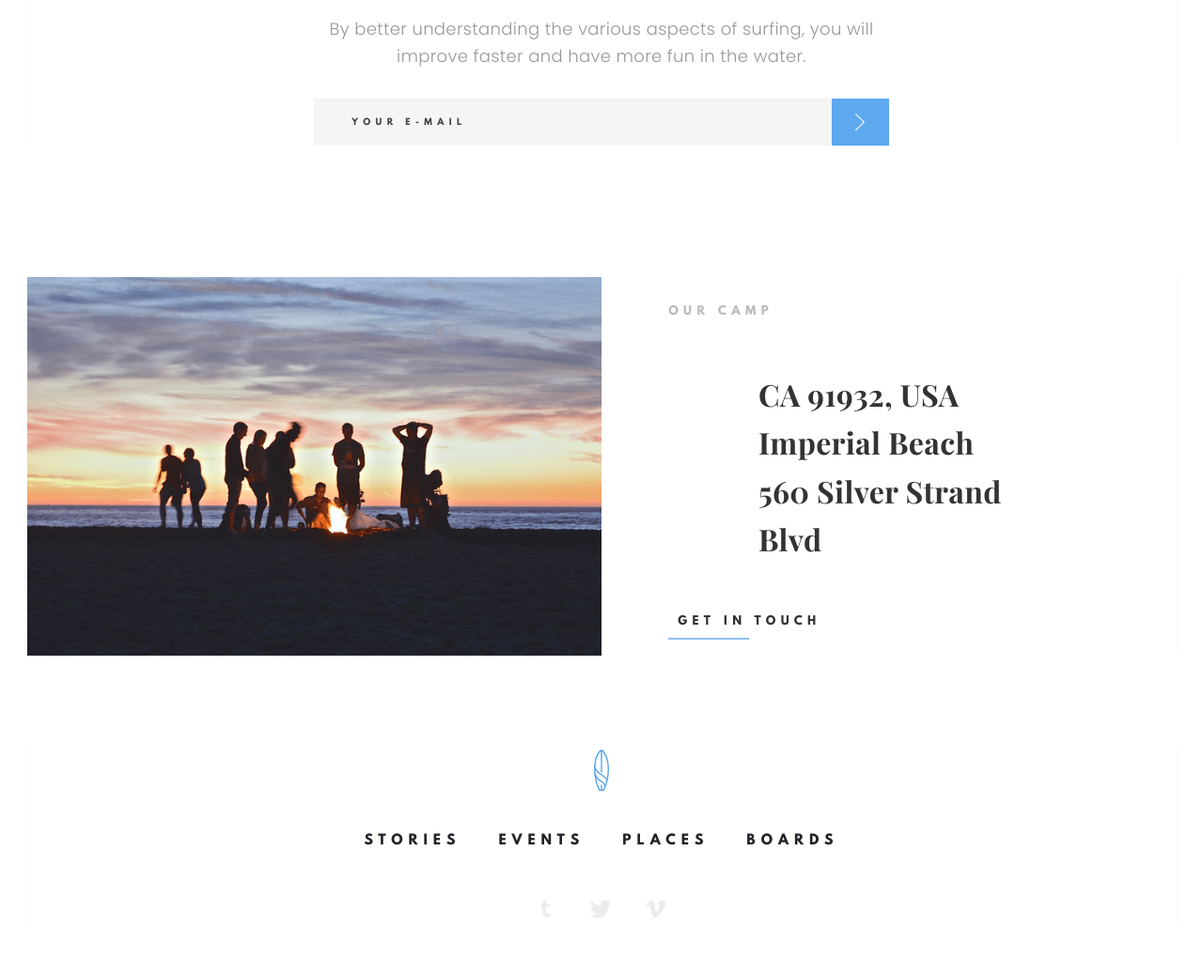
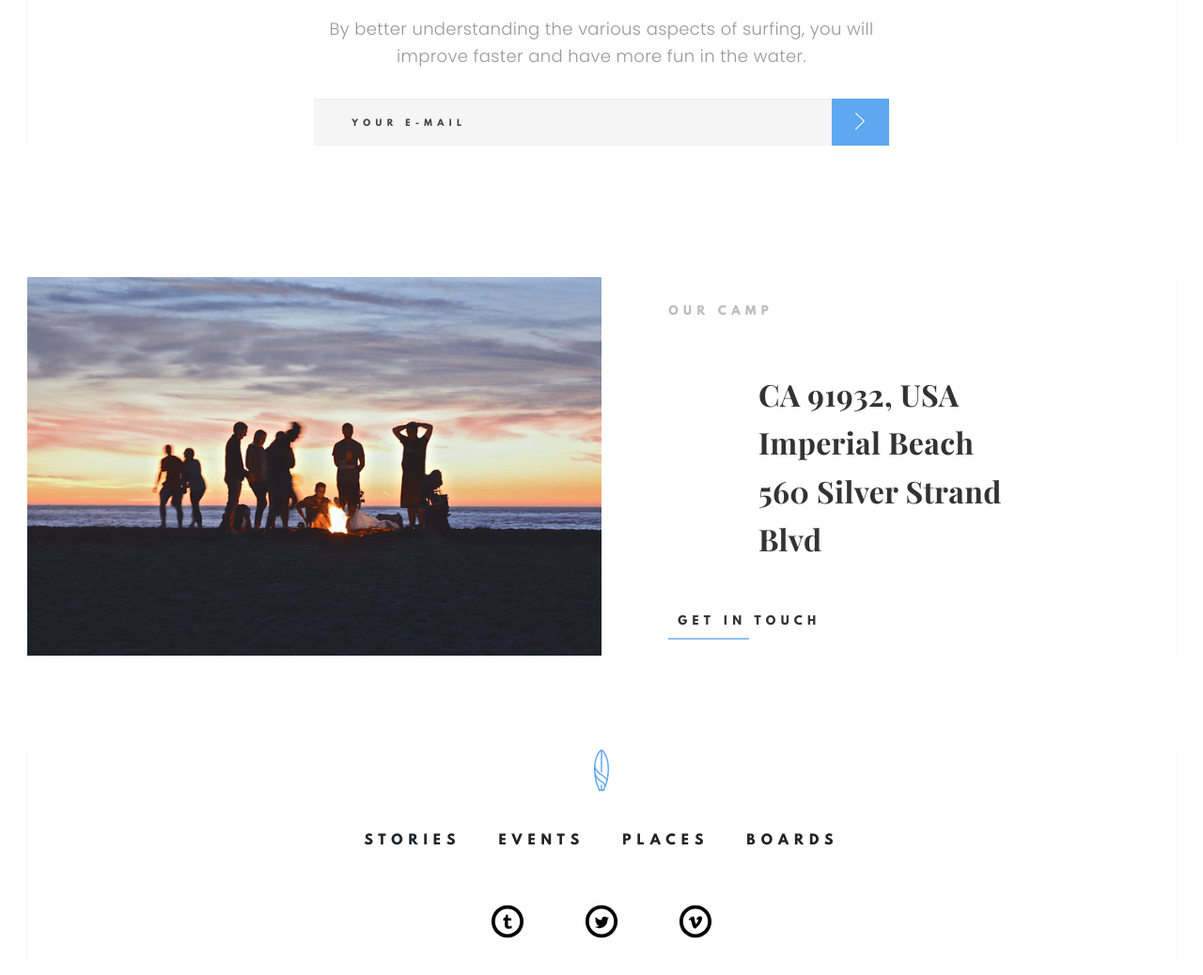
Before and after one commit to MultipleIllusionsi/Surfing-Camp, a website: page dist/index.html in a window 1280 px wide. Shown: the part 4207-5245 px from the top of the page at 94% size. Drawn offline with nearby package versions, Linux system fonts and the light colour scheme.

Commit message:
replace icon w/ svg, overwrite some semantic parts

```diff
--- a/dist/css/style.css
+++ b/dist/css/style.css
@@ -742,17 +742,16 @@ a {
     margin-top: 3rem;
     justify-content: center;
     position: relative; }
-    .subscribe-form div {
-      background-image: url(../img/send-button.png);
+    .subscribe-form button {
+      border: none;
+      background: #5da8ef;
       width: 5%; }
       @media only screen and (max-width: 37.5em) {
-        .subscribe-form div {
+        .subscribe-form button {
           width: 10%; } }
-      .subscribe-form div img {
-        position: absolute;
-        top: 50%;
-        transform: translate(-50%, -50%); }
-      .subscribe-form div:hover {
+      .subscribe-form button::after {
+        content: url(../img/arrow-button.png); }
+      .subscribe-form button:hover {
         cursor: pointer; }
   .subscribe h3 {
     width: 50%;
@@ -765,8 +764,8 @@ a {
     height: 5rem;
     padding-left: 4rem;
     border: none;
-    font-size: 1.2rem;
-    letter-spacing: 0.2rem;
+    font-size: 1.4rem;
+    letter-spacing: 0.25rem;
     text-transform: none;
     background-color: #f5f5f5;
     color: #333333;
@@ -838,8 +837,7 @@ a {
         padding-bottom: 1rem; } }
 
 .footer {
-  margin-top: 10rem;
-  margin-bottom: 7rem; }
+  margin-top: 10rem; }
   @media only screen and (max-width: 37.5em) {
     .footer {
       margin-bottom: 2rem; } }
@@ -863,3 +861,5 @@ a {
     .social__item:hover {
       cursor: pointer;
       transform: scale(1.5); }
+    .social__item-logo {
+      width: 6rem; }
--- a/dist/index.html
+++ b/dist/index.html
@@ -189,14 +189,18 @@
           By better understanding the various aspects of surfing, you will
           improve faster and have more fun in the water.
         </h3>
-        <form class="subscribe-form" action="#">
+        <form id="subscribe-form" class="subscribe-form" action="#">
           <input
             type="email"
             class="text-tertiary"
             placeholder="Your E-mail"
             size="20"
           />
-          <div><img src="./img/arrow-button.png" alt="send-form__btn" /></div>
+          <button
+            form="subscribe-form"
+            type="submit"
+            aria-label="send-email"
+          ></button>
         </form>
       </section>
       <!-- contacts -->
@@ -225,13 +229,28 @@
           </ul>
           <ul class="social">
             <li class="social__item">
-              <img src="./img/logo_tumblr.png" alt="tumblr" />
+              <a href="#">
+                <img
+                  class="social__item-logo"
+                  src="./img/logo-tumblr.svg"
+                  alt="tumblr"
+              /></a>
             </li>
             <li class="social__item">
-              <img src="./img/logo_twitter.png" alt="twitter" />
+              <a href="#">
+                <img
+                  class="social__item-logo"
+                  src="./img/logo-twitter.svg"
+                  alt="twitter"
+              /></a>
             </li>
             <li class="social__item">
-              <img src="./img/logo_vimeo.png" alt="vimeo" />
+              <a href="#">
+                <img
+                  class="social__item-logo"
+                  src="./img/logo-vimeo.svg"
+                  alt="vimeo"
+              /></a>
             </li>
           </ul>
         </nav>
--- a/dist/sass/sections/_footer.scss
+++ b/dist/sass/sections/_footer.scss
@@ -1,7 +1,6 @@
 //footer
 .footer {
   margin-top: 10rem;
-  margin-bottom: 7rem;
 
   @include response(phone) {
     margin-bottom: 2rem;
@@ -39,5 +38,9 @@
       cursor: pointer;
       transform: scale(1.5);
     }
+
+    &-logo {
+      width: 6rem;
+    }
   }
 }
--- a/dist/sass/sections/_subscribe.scss
+++ b/dist/sass/sections/_subscribe.scss
@@ -14,17 +14,17 @@
     justify-content: center;
     position: relative;
 
-    & div {
-      background-image: url(../img/send-button.png); //replace
+    & button {
+      border: none;
+      background: #5da8ef;
       width: 5%;
 
       @include response(phone) {
         width: 10%;
       }
-      & img {
-        position: absolute;
-        top: 50%;
-        transform: translate(-50%, -50%);
+
+      &::after {
+        content: url(../img/arrow-button.png);
       }
 
       &:hover {
@@ -46,8 +46,8 @@
     height: 5rem;
     padding-left: 4rem;
     border: none;
-    font-size: 1.2rem;
-    letter-spacing: 0.2rem;
+    font-size: 1.4rem;
+    letter-spacing: 0.25rem;
     text-transform: none;
     background-color: #f5f5f5;
     color: #333333;
```
Also changed, not shown: dist/img/logo-tumblr.svg (added), dist/img/logo-twitter.svg (added), dist/img/logo-vimeo.svg (added), dist/img/logo_tumblr.png (deleted), dist/img/logo_twitter.png (deleted), dist/img/logo_vimeo.png (deleted), dist/img/send-button.png (deleted).
